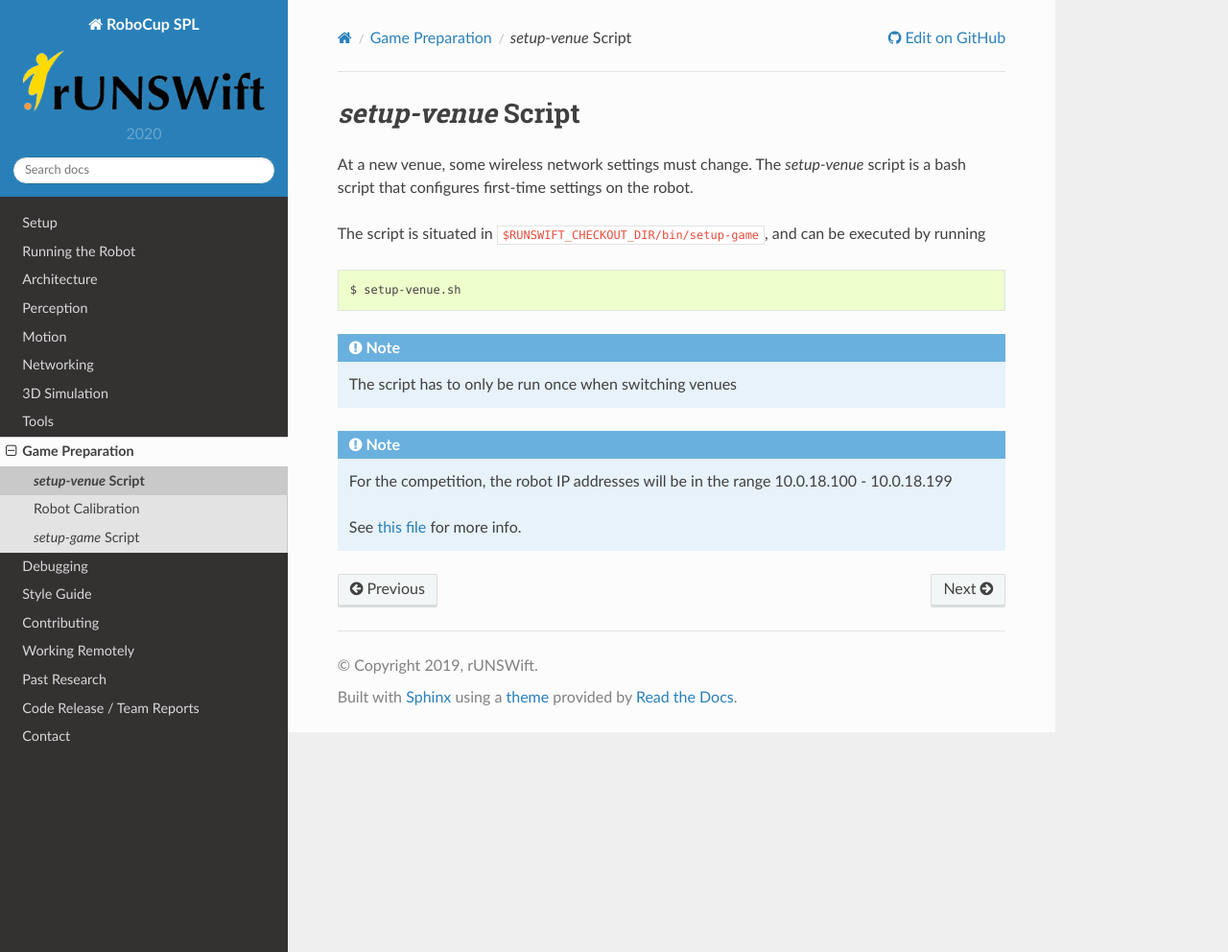
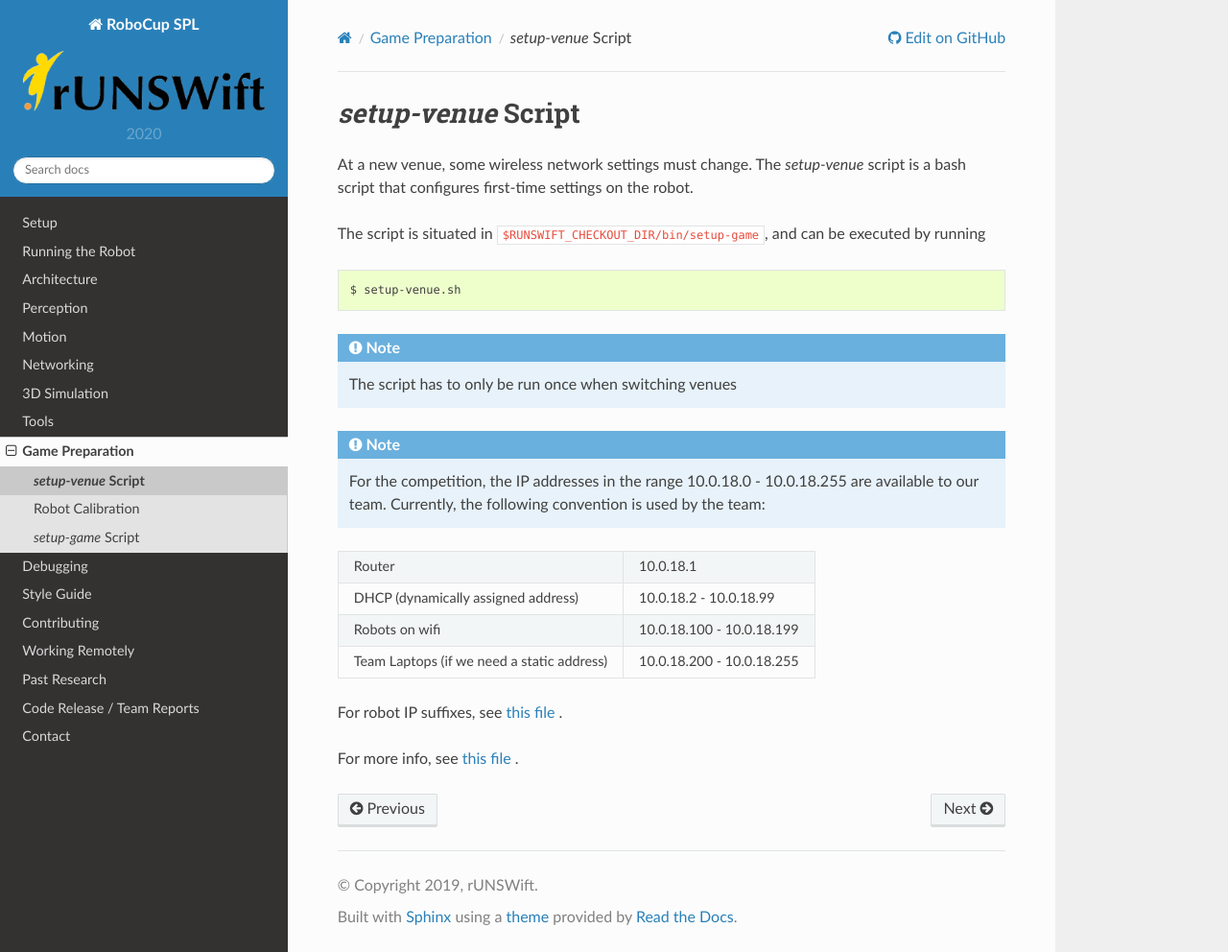
Before and after one commit to UNSWComputing/rUNSWift-docs, a Sphinx documentation site: the page built from source/game_preparation/setup_venue_script.rst, in a window 1280 px wide and 992 px high. Shown: the whole window at 96% size. Built offline with Sphinx 7.4.7 and the Read the Docs theme 2.0.0, drawn with Linux system fonts in a browser that asks for light colours.

Commit message:
Add IP convention used

```diff
--- a/source/game_preparation/setup_venue_script.rst
+++ b/source/game_preparation/setup_venue_script.rst
@@ -16,6 +16,18 @@ The script is situated in ``$RUNSWIFT_CHECKOUT_DIR/bin/setup-game``, and can be
     The script has to only be run once when switching venues
 
 .. note::
-    For the competition, the robot IP addresses will be in the range 10.0.18.100 - 10.0.18.199
+    For the competition, the IP addresses in the range 10.0.18.0 - 10.0.18.255 are available to our team.
+    Currently, the following convention is used by the team:
++-----------------------------------------------+-----------------------------+
+|   Router                                      |  10.0.18.1                  |
++-----------------------------------------------+-----------------------------+
+|   DHCP (dynamically assigned address)         |  10.0.18.2 - 10.0.18.99     |
++-----------------------------------------------+-----------------------------+
+|   Robots on wifi                              |  10.0.18.100 - 10.0.18.199  |
++-----------------------------------------------+-----------------------------+
+|   Team Laptops (if we need a static address)  |  10.0.18.200 - 10.0.18.255  |
++-----------------------------------------------+-----------------------------+
 
-    See `this file <https://github.com/UNSWComputing/rUNSWift/blob/master/bin/setup-venue.config.sh>`_ for more info.
+For robot IP suffixes, see `this file <https://github.com/UNSWComputing/rUNSWift/blob/master/utils/wifitools/updateWlanSetup.py>`_ .
+
+For more info, see `this file <https://github.com/UNSWComputing/rUNSWift/blob/master/bin/setup-venue.config.sh>`_ .
```
